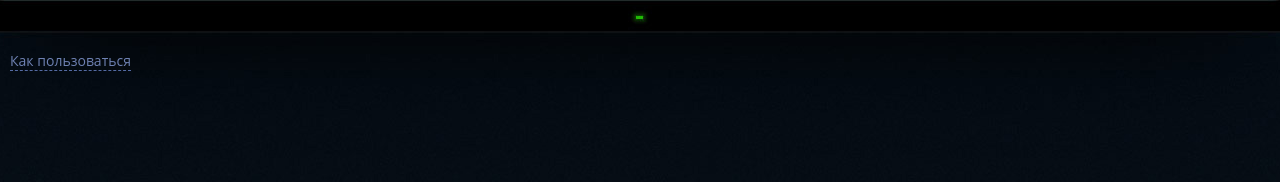
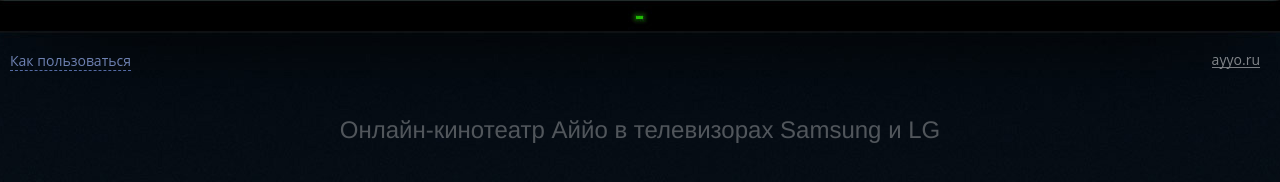
Before and after one commit to nim579/ayyoTV, a plain HTML site: page index.html in a window 1280 px wide. Shown: the part 722-904 px from the top of the page. Drawn offline with Linux system fonts and the light colour scheme.

Commit message:
Added headers

```diff
--- a/index.html
+++ b/index.html
@@ -1,19 +1,19 @@
 <!DOCTYPE html>
 <html>
     <head>
-        <title>Ayyo SmartTV демо</title>
+        <title>Демо Ayyo SmartTV</title>
         <meta charset="utf-8">
         <meta property="og:type"                content="website"/>
-        <meta property="og:title"               content="Ayyo SmartTV демо"/>
+        <meta property="og:title"               content="Демо Ayyo SmartTV"/>
         <meta property="og:url"                 content="http://dev.nim579.ru/ayyoTV/"/>
         <meta property="og:image"               content="http://dev.nim579.ru/ayyoTV/fbimg.png" />
         <meta property="og:image:type"          content="image/png">
         <meta property="og:image:width"         content="200">
         <meta property="og:image:height"        content="200">
-        <meta property="og:image"               content="http://dev.nim579.ru/ayyoTV/fbimg-full.png" />
+        <meta property="og:image"               content="http://dev.nim579.ru/ayyoTV/fbimg-screen.png" />
         <meta property="og:image:type"          content="image/png">
-        <meta property="og:image:width"         content="398">
-        <meta property="og:image:height"        content="208">
+        <meta property="og:image:width"         content="1280">
+        <meta property="og:image:height"        content="727">
         <script src="http://yandex.st/jquery/1.9.1/jquery.min.js"></script>
         <script>
             $(function(){
@@ -49,6 +49,20 @@
                 left: 50%;
                 width: 2px;
                 height: 2px;
+            }
+            .header {
+                color: #FFFFFF;
+                font-family: 'Helvetica Neue', 'Helvetica', 'PT Sans','Open Sans','Tahoma','Arial',sans-serif;
+                font-size: 24px;
+                left: 0;
+                line-height: 24px;
+                margin-top: 440px;
+                opacity: 0.3;
+                position: absolute;
+                right: 0;
+                text-align: center;
+                top: 50%;
+                z-index: 20;
             }
             .bg {
                 position: absolute;
@@ -139,6 +153,27 @@
                 display: inline-block;
                 padding: 0 2px;
             }
+            .link {
+                position: absolute;
+                bottom: 0;
+                right: 0;
+                margin: 10px 20px;
+                color: #fff;
+                opacity: 0.5;
+                z-index: 12;
+                font-family: 'PT Sans', 'Open Sans', 'Tahoma', 'Arial', sans-serif;
+                line-height: 14px;
+                font-size: 14px;
+                text-decoration: none;
+                border-bottom: 1px solid #eee;
+                transition: opacity 0.25s;
+            }
+            .link:hover {
+                color: #fff;
+                text-decoration: none;
+                border-bottom: 1px solid #eee;
+                opacity: 0.8;
+            }
         </style>
     </head>
     <body>
@@ -147,6 +182,7 @@
             <iframe id="app" src="http://lg.nettv.ayyo.ru/" frameborder="0" class="app" allowtransparency></iframe>
             <div class="blick"></div>
         </div>
+        <div class="header">Онлайн-кинотеатр Аййо в телевизорах Samsung и LG</div>
         <div class="legend">
             <p>
                 <span class="keyButton">&rarr;</span>, <span class="keyButton">&larr;</span>, <span class="keyButton">&uarr;</span>, <span class="keyButton">&darr;</span> &mdash; Кнопки навигации
@@ -165,5 +201,6 @@
             </p>
         </div>
         <a class="helper"><span href="#" class="helpertext">Как пользоваться</span><span class="closehelper">&nbsp;×</span></a>
+        <a class="link" href="https://ayyo.ru/">ayyo.ru</a>
     </body>
 </html>
```
Also changed, not shown: fbimg-full.png (deleted), fbimg-screen.png (added).
